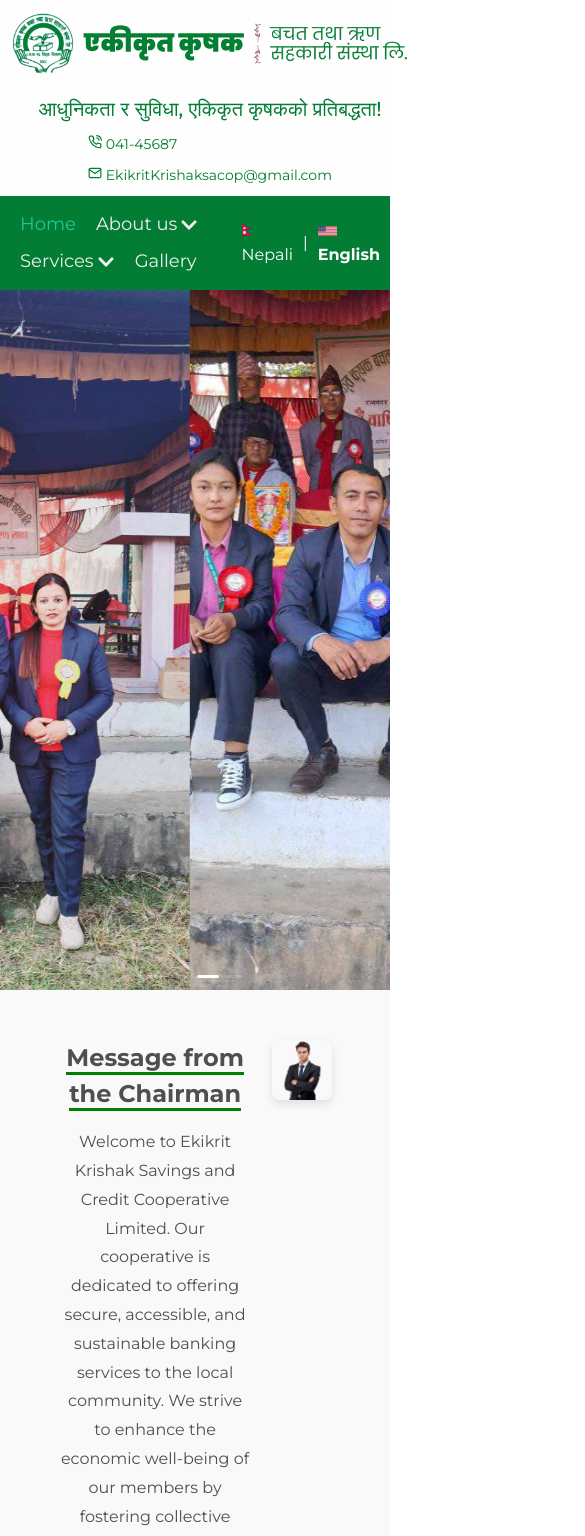
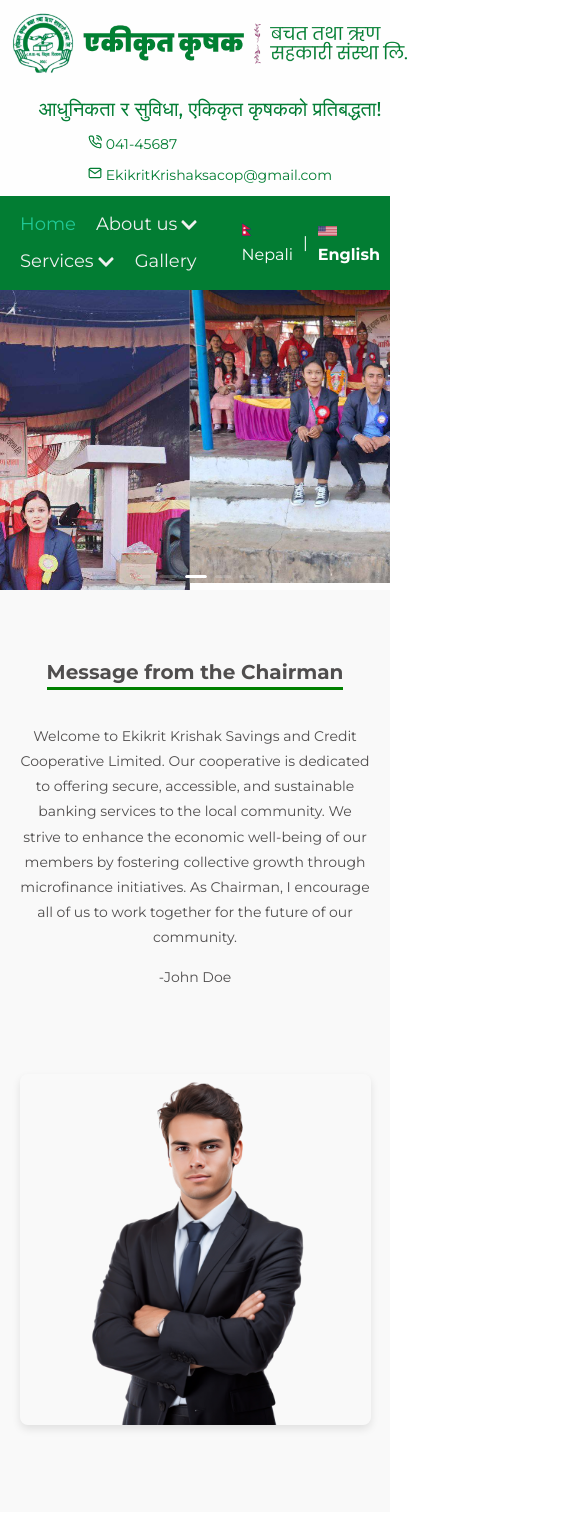
Before and after one commit to alphaorangelab/ekikrit, a React (Vite) app: page /home in a window 390 px wide. Shown: the top 1536 px of the page, 585 px wide, since content can reach past the window. Built offline with nearby package versions, Linux system fonts and the light colour scheme; no server answers.

Commit message:
Mobile Responsive Design

```diff
--- a/src/components/CarouselComponent.jsx
+++ b/src/components/CarouselComponent.jsx
@@ -4,62 +4,56 @@ import picture2 from "../assets/picture_2.jpg";
 import picture3 from "../assets/picture_3.jpg";
 import picture4 from "../assets/picture_4.jpg";
 
-const contentStyle = {
-    height: "700px",
-    color: "#fff",
-    // lineHeight: "160px",
-    textAlign: "center",
-    background: "#364d79",
-};
 const CarouselComponent = () => (
     <Carousel autoplay style={{ height: "100%" }}>
-        <div style={contentStyle}>
-            <div style={contentStyle}>
+        <div style={{ display: "flex", justifyContent: "center", alignItems: "center", background: "#364d79" }}>
             <img
                 src={picture1}
-                    height="100%"
-                    width="100%"
                 alt="pic"
-                    style={{ objectFit: "cover" }}
+                style={{ width: "100%", height: "auto", maxHeight: "500px", objectFit: "cover", display: "block" }}
             />
         </div>
-        </div>
-        <div>
-            <div style={contentStyle}>
-                {" "}
+        <div style={{ display: "flex", justifyContent: "center", alignItems: "center", background: "#364d79" }}>
             <img
                 src={picture2}
-                    height="100%"
-                    width="100%"
                 alt="pic"
-                    style={{ objectFit: "cover" }}
+                style={{ width: "100%", height: "auto", maxHeight: "500px", objectFit: "cover", display: "block" }}
             />
         </div>
-        </div>
-        <div>
-            <div style={contentStyle}>
-                {" "}
+        <div style={{ display: "flex", justifyContent: "center", alignItems: "center", background: "#364d79" }}>
             <img
                 src={picture3}
-                    height="100%"
-                    width="100%"
                 alt="pic"
-                    style={{ objectFit: "cover" }}
+                style={{ width: "100%", height: "auto", maxHeight: "500px", objectFit: "cover", display: "block" }}
             />
         </div>
-        </div>
-        <div>
-            <div style={contentStyle}>
-                {" "}
+        <div style={{ display: "flex", justifyContent: "center", alignItems: "center", background: "#364d79" }}>
             <img
                 src={picture4}
-                    height="100%"
-                    width="100%"
                 alt="pic"
-                    style={{ objectFit: "cover" }}
+                style={{ width: "100%", height: "auto", maxHeight: "500px", objectFit: "cover", display: "block" }}
             />
         </div>
-        </div>
+
+        {/* Mobile Responsive */}
+        <style>
+            {`
+                @media (max-width: 768px) {
+                    .ant-carousel .slick-slide {
+                        height: auto;
+                    }
+                    .ant-carousel .slick-list {
+                        height: 300px;
+                    }
+                    .ant-carousel .slick-slide img {
+                        height: auto;
+                        max-height: 300px;
+                        object-fit: cover;
+                    }
+                }
+            `}
+        </style>
     </Carousel>
 );
+
 export default CarouselComponent;
--- a/src/components/EmiCalculator.jsx
+++ b/src/components/EmiCalculator.jsx
@@ -1,8 +1,7 @@
-import React, { useState } from "react";
-import loanIcon from '../assets/loan-amount.png';  // Example path
-import interestIcon from '../assets/interest-rate.png'; // Replace with your image
-import totalAmountIcon from '../assets/total-amount.png';  // Replace with your image
-
+import React, { useState, useEffect } from "react";
+import loanIcon from "../assets/loan-amount.png"; // Example path
+import interestIcon from "../assets/interest-rate.png"; // Replace with your image
+import totalAmountIcon from "../assets/total-amount.png"; // Replace with your image
 
 const EMICalculator = () => {
     const [loanAmount, setLoanAmount] = useState("");
@@ -10,6 +9,14 @@ const EMICalculator = () => {
     const [term, setTerm] = useState("");
     const [emi, setEmi] = useState("");
     const [hovered, setHovered] = useState(null); // To track hover state
+    const [isMobile, setIsMobile] = useState(window.innerWidth <= 768);
+
+    // Handle screen resize to toggle layout
+    useEffect(() => {
+        const handleResize = () => setIsMobile(window.innerWidth <= 768);
+        window.addEventListener("resize", handleResize);
+        return () => window.removeEventListener("resize", handleResize);
+    }, []);
 
     const calculateEMI = (e) => {
         e.preventDefault();
@@ -37,27 +44,28 @@ const EMICalculator = () => {
     const styles = {
         main: {
             margin: "0 auto",
-            width: "70%",
+            width: "90%",
             boxSizing: "border-box",
         },
         mainContainer: {
             display: "flex",
+            flexDirection: isMobile ? "column" : "row",
             justifyContent: "center",
-            alignItems: "flex-start",
+            alignItems: isMobile ? "center" : "flex-start",
             padding: "20px",
             gap: "20px",
             boxSizing: "border-box",
-            width: "100%"
+            width: "100%",
         },
         formContainer: {
             backgroundColor: "#e9f0f6",
             padding: "20px",
             borderRadius: "10px",
-            width: "50%",
+            width: isMobile ? "100%" : "50%",
             boxSizing: "border-box",
         },
         resultContainer: {
-            width: "50%",
+            width: isMobile ? "100%" : "50%",
             display: "flex",
             flexDirection: "column",
             justifyContent: "space-evenly",
@@ -71,30 +79,30 @@ const EMICalculator = () => {
             height: "75px",
             display: "flex",
             flexDirection: "row",
-            alignItems: "center", // Vertically center items
-            justifyContent: "flex-start", // Align items to the start (left)
+            alignItems: "center",
+            justifyContent: "flex-start",
             padding: "10px",
-            transition: "background-color 0.3s, border 0.3s", // Smooth transition
+            transition: "background-color 0.3s, border 0.3s",
         }),
         imageIcon: {
-            marginRight: "10px", // Space between image and text
+            marginRight: "10px",
             marginLeft: "20px",
-            width: "40px", // Set appropriate width for the image
-            height: "40px", // Set appropriate height for the image
+            width: "40px",
+            height: "40px",
         },
         textContainer: {
-            flex: 1, // Allow textContainer to take up remaining space
+            flex: 1,
             display: "flex",
-            flexDirection: "column", // Align h3 and p vertically
-            justifyContent: "center", // Center text vertically
-            alignItems: "flex-start", // Align text to the left
-            textAlign: "left", // Align text in the container to the left
-            width: "100%", // Make text container take full width for better alignment
+            flexDirection: "column",
+            justifyContent: "center",
+            alignItems: "flex-start",
+            textAlign: "left",
+            width: "100%",
         },
         header: {
             fontSize: "15px",
             color: "#333",
-            margin: "0px", // Remove margin to align h3 with p
+            margin: "0px",
         },
         input: {
             width: "100%",
@@ -105,7 +113,7 @@ const EMICalculator = () => {
             boxSizing: "border-box",
             backgroundColor: "#fff",
             color: "#000",
-            fontSize: "15px"
+            fontSize: "15px",
         },
         button: {
             width: "100%",
@@ -116,13 +124,13 @@ const EMICalculator = () => {
             borderRadius: "5px",
             cursor: "pointer",
             fontSize: "16px",
-            marginTop: "10px"
+            marginTop: "10px",
         },
         resultText: {
             fontSize: "24px",
             color: "#027D33",
             fontWeight: "800",
-            margin: "0px", // Remove margin to align with h3
+            margin: "0px",
         },
         label: {
             marginBottom: "0px",
@@ -132,10 +140,9 @@ const EMICalculator = () => {
         },
         emiHeader: {
             borderBottom: "3px solid green",
-            display: "inline"
+            display: "inline",
         },
     };
-
 
     return (
         <div style={styles.main}>
@@ -177,21 +184,12 @@ const EMICalculator = () => {
 
                 {/* Result Section */}
                 <div style={styles.resultContainer}>
-                { /* Total Loan Amount Section */}
                     <div
                         style={styles.resultBox(hovered === 1)}
                         onMouseEnter={() => setHovered(1)}
-                    onMouseLeave={() => setHovered(null)}>
-
-                    {/* Image on the left */}
-                        <img
-                            src={loanIcon}  // Use imported image here
-                            alt="Loan Icon"
-                            style={styles.imageIcon}
-                        />
-
-
-                    {/* h3 and p stacked on the right */}
+                        onMouseLeave={() => setHovered(null)}
+                    >
+                        <img src={loanIcon} alt="Loan Icon" style={styles.imageIcon} />
                         <div style={styles.textContainer}>
                             <h3 style={styles.header}>Loan Amount</h3>
                             <p style={styles.resultText}>
@@ -199,20 +197,12 @@ const EMICalculator = () => {
                             </p>
                         </div>
                     </div>
-
-                { /* Total Interest Rate */}
                     <div
                         style={styles.resultBox(hovered === 2)}
                         onMouseEnter={() => setHovered(2)}
-                    onMouseLeave={() => setHovered(null)}>
-
-                    {/* Image on the left */}
-                        <img
-                            src={interestIcon}  // Use imported image here
-                            alt="Interest Icon"
-                            style={styles.imageIcon}
-                        />
-
+                        onMouseLeave={() => setHovered(null)}
+                    >
+                        <img src={interestIcon} alt="Interest Icon" style={styles.imageIcon} />
                         <div style={styles.textContainer}>
                             <h3 style={styles.header}>Interest Rate</h3>
                             <p style={styles.resultText}>
@@ -220,19 +210,16 @@ const EMICalculator = () => {
                             </p>
                         </div>
                     </div>
-
                     <div
                         style={styles.resultBox(hovered === 3)}
                         onMouseEnter={() => setHovered(3)}
-                        onMouseLeave={() => setHovered(null)}>
-
-                        {/* Image on the left */}
+                        onMouseLeave={() => setHovered(null)}
+                    >
                         <img
-                                src={totalAmountIcon}  // Use imported image here
+                            src={totalAmountIcon}
                             alt="Total Amount Icon"
                             style={styles.imageIcon}
                         />
-
                         <div style={styles.textContainer}>
                             <h3 style={styles.header}>Total EMI</h3>
                             <p style={styles.resultText}>
--- a/src/components/style.js
+++ b/src/components/style.js
@@ -186,21 +186,40 @@ export const ChairmanMessageStyle = styled.div`
     margin: 0 auto;
     width: 70%;
     box-sizing: border-box;
+
+    @media (max-width: 768px) {
+      width: 90%; /* Adjust width for smaller screens */
+    }
   }
 
   .row {
     display: flex;
     gap: 20px;
+
+    @media (max-width: 768px) {
+      flex-direction: column; /* Stack columns vertically */
+      align-items: center; /* Center items */
+    }
   }
 
   .message-ceo-section h2 {
     font-size: 24px;
     margin-bottom: 20px;
+
+    @media (max-width: 768px) {
+      text-align: center; /* Center align heading */
+      font-size: 20px; /* Adjust font size */
+    }
   }
 
   .message-ceo-section p {
     font-size: 16px;
     line-height: 1.8;
+
+    @media (max-width: 768px) {
+      font-size: 14px; /* Adjust font size for mobile */
+      text-align: center; /* Center align text */
+    }
   }
 
   .chairman-img {
@@ -208,11 +227,10 @@ export const ChairmanMessageStyle = styled.div`
     height: auto;
     border-radius: 8px;
     box-shadow: 0px 4px 8px rgba(0, 0, 0, 0.1);
+
+    @media (max-width: 768px) {
+      margin-top: 20px; /* Add spacing above image */
     }
-
-    h2 {
-        border-bottom: 3px solid green;
-        display: inline;
   }
 
   @media (max-width: 768px) {
@@ -222,9 +240,8 @@ export const ChairmanMessageStyle = styled.div`
       margin-bottom: 30px;
     }
   }
+`;
 
-
-`;
 
 export const StyledDescription = styled.div`
     display: flex;
@@ -236,26 +253,23 @@ export const StyledDescription = styled.div`
         border-bottom: 3px solid green;
         display: inline-block !important;
         align-self: flex-start;
+
+        @media (max-width: 768px) {
+            text-align: center; /* Center align heading on smaller screens */
+            font-size: 22px; /* Adjust font size for mobile */
+        }
     }
 
-    .container {
+    .about-container {
         display: flex;
         flex-wrap: wrap;
         justify-content: space-between;
         align-items: center;
-    }
-
-    .about-container {
-        display: flex;
-        justify-content: space-between;
-        align-items: center;
-    }
 
         @media (max-width: 768px) {
-            display: flex;
-            flex-wrap: wrap;
-            justify-content: center;
+            flex-direction: column; /* Stack content vertically */
             align-items: center;
+            gap: 20px; /* Add spacing between sections */
         }
     }
 
@@ -265,12 +279,27 @@ export const StyledDescription = styled.div`
         margin-bottom: 20px;
 
         @media (min-width: 768px) {
-            width: 60%; /* Adjust the width based on your preference */
+            width: 60%; /* Maintain width for larger screens */
+        }
+
+        @media (max-width: 768px) {
+            width: 90%; /* Reduce width for smaller screens */
+            font-size: 14px; /* Adjust font size for readability */
         }
     }
 
     .logo-container {
         flex-shrink: 0; /* Prevent the logo from shrinking */
-        margin-top: ; /* Add some spacing */
+        margin-top: 20px; /* Add spacing above logo */
+        text-align: center;
+
+        img {
+            max-width: 100%; /* Ensure image is responsive */
+            height: auto; /* Maintain aspect ratio */
+
+            @media (max-width: 768px) {
+                max-width: 80%; /* Adjust image size for smaller screens */
+            }
+        }
     }
 `;
```
Lines whose indentation alone changed are shown as unchanged.
